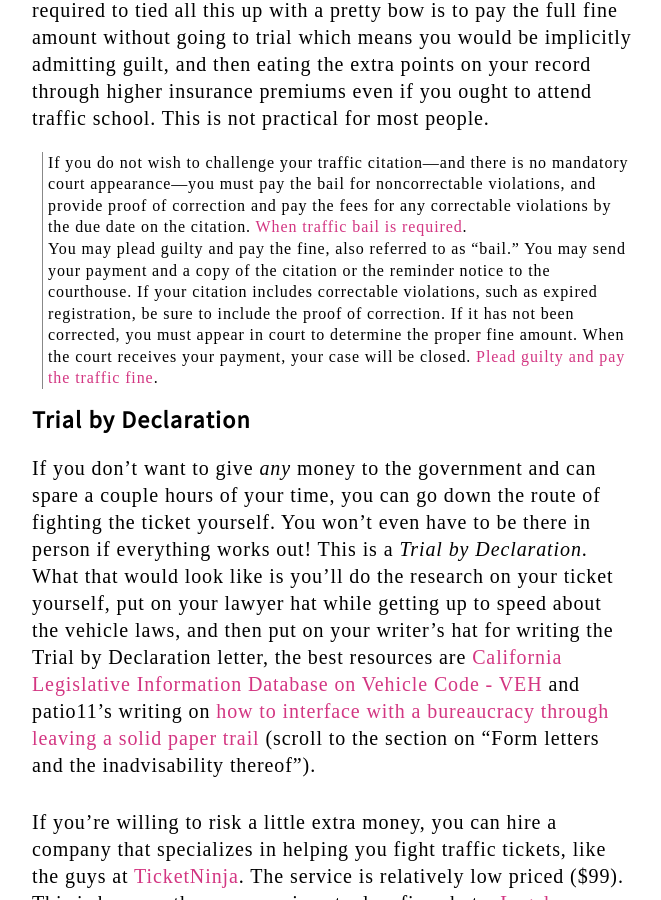
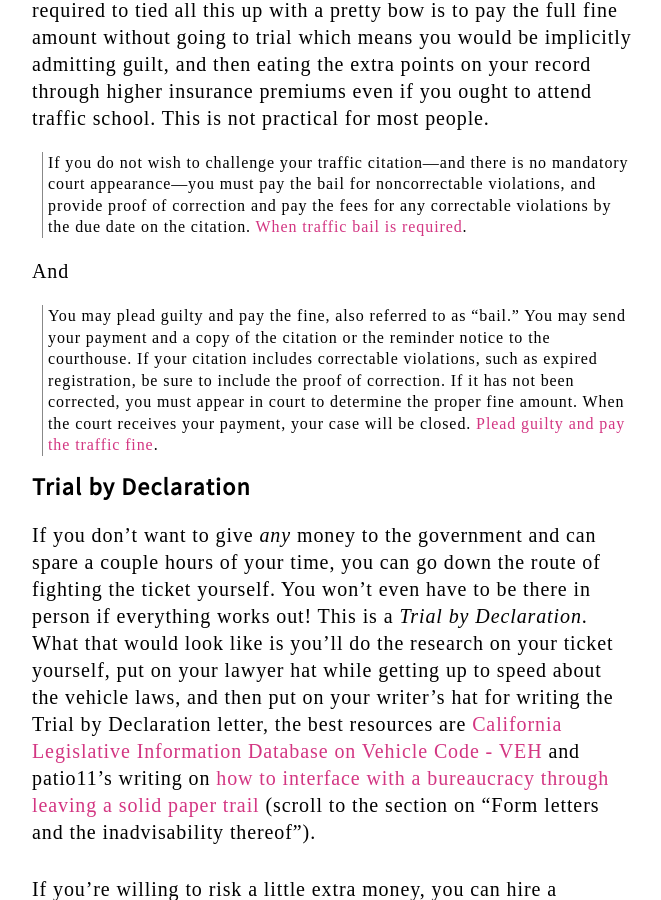
Before and after one commit to dangduc/dangduc.github.com, a Jekyll site: the page built from random/traffic.md, in a window 1280 px wide and 900 px high, scrolled down 719 px. Shown: the whole window, without its empty margins (308-969 px from the left). Built offline with Jekyll 4.4.1, drawn with Linux system fonts in a browser that asks for light colours; Markdown is read by kramdown in place of the engine named in the settings.

Commit message:
Update traffic.md

```diff
--- a/random/traffic.md
+++ b/random/traffic.md
@@ -14,6 +14,8 @@
 If you got the cash but no time spare, the least amount of effort required to tied all this up with a pretty bow is to pay the full fine amount without going to trial which means you would be implicitly admitting guilt, and then eating the extra points on your record through higher insurance premiums even if you ought to attend traffic school. This is not practical for most people.
 
 > If you do not wish to challenge your traffic citation—and there is no mandatory court appearance—you must pay the bail for noncorrectable violations, and provide proof of correction and pay the fees for any correctable violations by the due date on the citation. [When traffic bail is required](http://www.courts.ca.gov/8452.htm).
+
+And
 
 > You may plead guilty and pay the fine, also referred to as “bail.” You may send your payment and a copy of the citation or the reminder notice to the courthouse. If your citation includes correctable violations, such as expired registration, be sure to include the proof of correction. If it has not been corrected, you must appear in court to determine the proper fine amount. When the court receives your payment, your case will be closed. [Plead guilty and pay the traffic fine](http://www.courts.ca.gov/8452.htm).
 
@@ -47,13 +49,18 @@
 
 > You have the right to appear in court for arraignment to contest the alleged traffic infraction without prior deposit of bail. (Cal. Rules of Court, rule 4.105.) [When traffic bail is not required](http://www.courts.ca.gov/8452.htm).
 
+And
 > Except under limited circumstances as provided by California law, payment of bail for a traffic infraction is not required to contest your ticket. If you wish to schedule a trial without appearing first for an arraignment or you wish to have a trial by written declaration, you must pay the full bail which will be returned if you are found not guilty and the case is dismissed. [Options After Getting a Traffic Ticket (for Infractions)](http://www.courts.ca.gov/8452.htm).
 
 If you decide to do Trial by Declaration, you should send the written mail 5 days before this date, including the bail amount as cheque.
 
 > Any person who has received a written notice to appear may, prior to the time at which the person is required to appear, plead not guilty in writing in lieu of appearing in person. The written plea shall be directed to the court named in the notice to appear and, if mailed, shall be sent by certified or registered mail postmarked not later than *five days* prior to the day upon which appearance is required. [VEHICLE CODE 40519b](http://leginfo.legislature.ca.gov/faces/codes_displaySection.xhtml?sectionNum=40519.&lawCode=VEH).
 
+And
+
 > If the defendant elects to have a trial by written declaration, the defendant shall, at the time of submitting that declaration, *submit bail* in the amount established in the uniform traffic penalty schedule pursuant to Section 40310. If the defendant is found not guilty or if the charges are otherwise dismissed, the amount of the bail shall be promptly refunded to the defendant. [VEHICLE CODE 40902b](http://leginfo.legislature.ca.gov/faces/codes_displaySection.xhtml?sectionNum=40902.&lawCode=VEH).
+
+And
 
 > You may avoid all court appearances by choosing to have a trial by written declaration. This means that instead of going to court to contest your case, you and the citing officer provide testimony and any evidence in writing. (See Veh. Code, § 40902.) You must post the bail amount to use this procedure. If you are found not guilty, your bail will be returned. (See further discussion below, under “Trial by Written Declaration,” for more information about this procedure.) You must exercise this option on or before the “date to appear” on your citation. [When traffic bail is required](http://www.courts.ca.gov/8452.htm).
 
```
